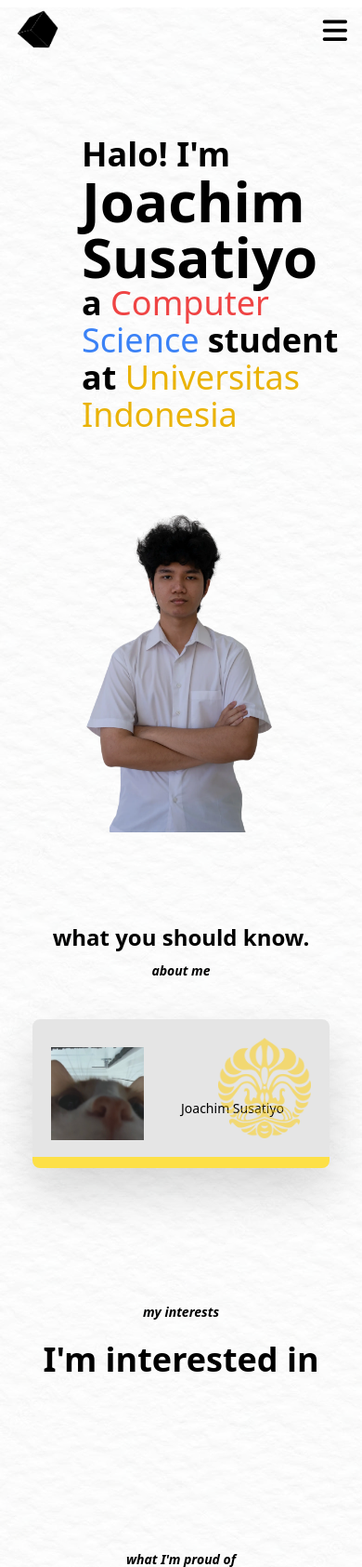
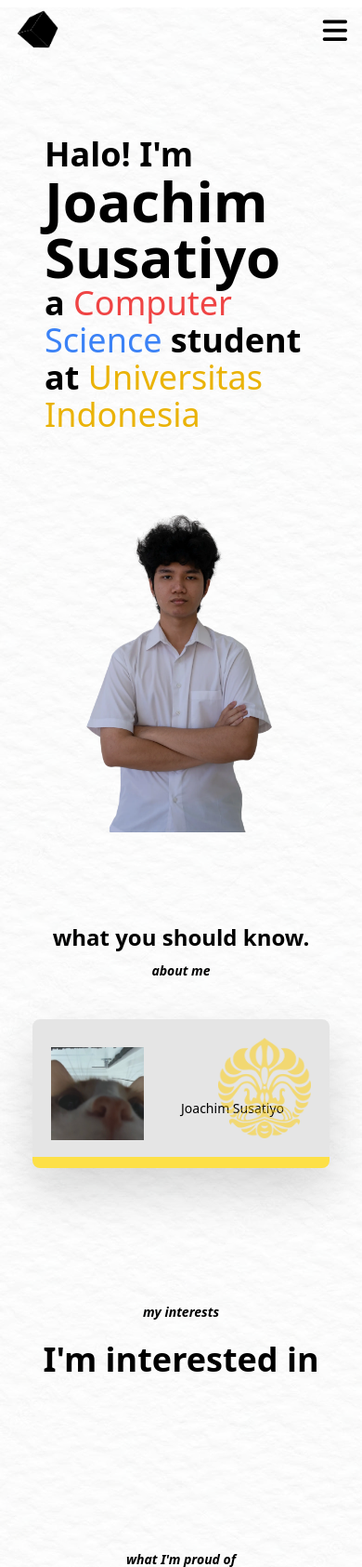
Before and after one commit to JocimSus/myportofolio, a Django app: template apps/home/templates/home/profile.html in a window 390 px wide. Shown: the top 1685 px of the page at 93% size. Run offline with Django 5.2, Linux system fonts and the light colour scheme; the template is opened without the code that fills it, so the values that code supplies are empty; some libraries are stand-ins or nearby versions; some web fonts are replaced.

Commit message:
fix: fixed overflow issue in mobile

```diff
--- a/apps/home/templates/home/profile.html
+++ b/apps/home/templates/home/profile.html
@@ -11,7 +11,7 @@
     <div class="max-w-full mx-2 lg:max-w-6xl lg:mx-auto h-full">
       {% comment %}Hero Section{% endcomment %}
       <section class="flex flex-col lg:flex-row justify-center items-center h-screen outline-yellow-500">
-        <p class="text-4xl font-bold ml-20 mb-10 mt-20 lg:mb-50">
+        <p class="text-4xl font-bold ml-10 md:ml-20 mb-10 mt-20 lg:mb-50">
           <span class="text-primary-100 inline-block animate-fade-in-down animate-blur">Halo!</span> I'm
           <br />
           <span class="font-inter font-bold text-6xl">{{ name }}</span>
@@ -72,13 +72,13 @@
       </section>
       <div class="bg-secondary-100 w-1/2 h-0.5 rounded-full mt-10 mb-5 mx-auto"></div>
       {% comment %}My Interests Section{% endcomment %}
-      <section class="flex flex-col items-center w-full">
+      <section class="flex flex-col items-center w-full overflow-hidden">
         <p class="text-center font-bold mb-5">
           <span class="text-sm text-secondary-100 italic">my interests</span>
         </p>
         <p class="text-center font-bold text-4xl mb-10">I'm interested in</p>
         <div class="flex flex-col bg-linear-to-b from-primary-800 to-tertiary-800 rounded-2xl w-100 h-20 justify-center text-neutral-100 text-center font-bold text-4xl overflow-hidden">
-          <div class="animate-scroll-interests flex flex-col w-full">
+          <div class="animate-scroll-interests flex flex-col max-w-full">
             {% for interest in interests %}
               <p class="h-20 flex items-center justify-center shrink-0">{{ interest }}</p>
             {% endfor %}
```
